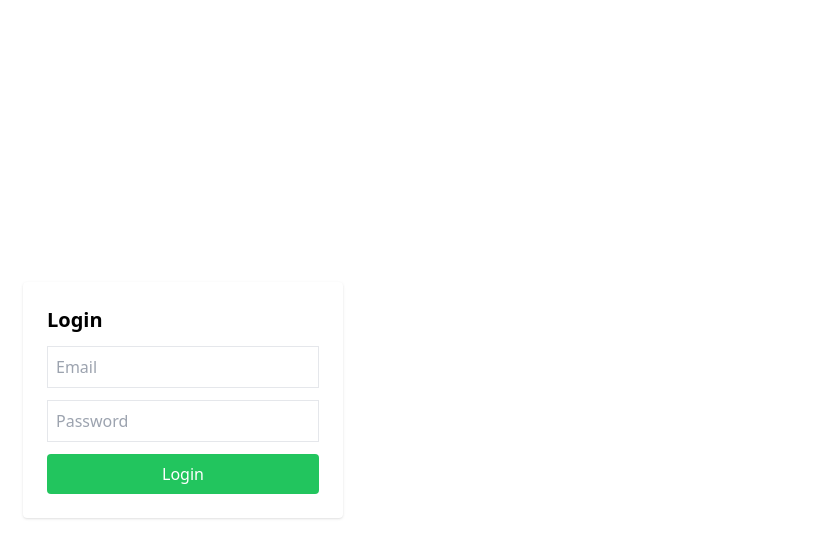
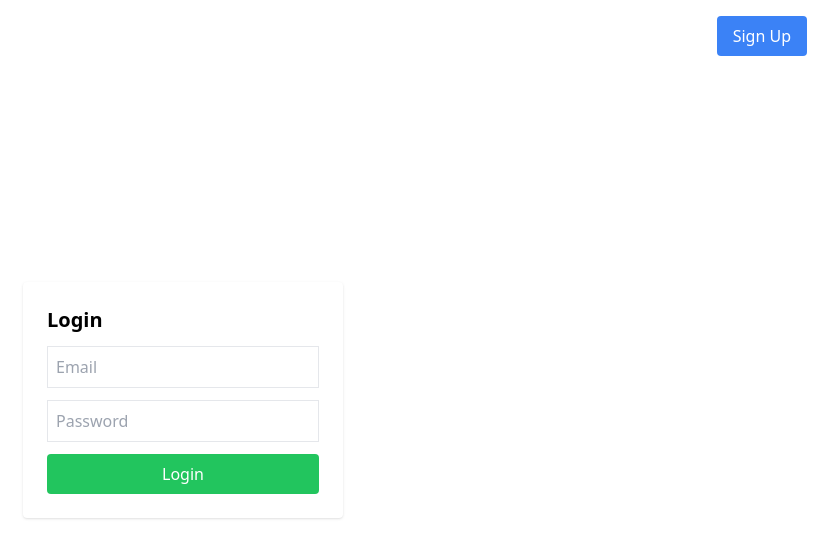
Before and after one commit to aadilaliofficial/taskmanager, a React (Vite) app in the folder task-manager-frontend/: page /login in a window 1280 px wide. Shown: the top 558 px of the page, without its empty margins (457-1280 px from the left). Built offline with nearby package versions, Linux system fonts and the light colour scheme.

Commit message:
Update Login.jsx

```diff
--- a/task-manager-frontend/src/pages/Login.jsx
+++ b/task-manager-frontend/src/pages/Login.jsx
@@ -1,6 +1,3 @@
-//Login jsx
-
-
 import { useState } from "react";
 import API from "../utils/api";
 import { useNavigate } from "react-router-dom";
@@ -26,18 +23,38 @@ const handleLogin = async (e) => {
   };
 
   return (
-    <div className="flex h-screen items-center justify-center">
-      <form onSubmit={handleLogin} className="bg-white p-6 rounded shadow w-80 space-y-3">
+    <div className="flex h-screen items-center justify-center relative">
+      {/* Top-right Signup Button */}
+      <button
+        onClick={() => navigate("/signup")}
+        className="absolute top-4 right-4 bg-blue-500 text-white px-4 py-2 rounded"
+      >
+        Sign Up
+      </button>
+
+      <form
+        onSubmit={handleLogin}
+        className="bg-white p-6 rounded shadow w-80 space-y-3"
+      >
         <h2 className="text-xl font-bold">Login</h2>
-        <input type="email" placeholder="Email" className="w-full border p-2"
-          value={email} onChange={(e) => setEmail(e.target.value)} />
-        <input type="password" placeholder="Password" className="w-full border p-2"
-          value={password} onChange={(e) => setPassword(e.target.value)} />
-        <button className="bg-green-500 text-white px-4 py-2 rounded w-full">Login</button>
+        <input
+          type="email"
+          placeholder="Email"
+          className="w-full border p-2"
+          value={email}
+          onChange={(e) => setEmail(e.target.value)}
+        />
+        <input
+          type="password"
+          placeholder="Password"
+          className="w-full border p-2"
+          value={password}
+          onChange={(e) => setPassword(e.target.value)}
+        />
+        <button className="bg-green-500 text-white px-4 py-2 rounded w-full">
+          Login
+        </button>
       </form>
-
-
     </div>
   );
-
 }
```
Lines whose indentation alone changed are shown as unchanged.
